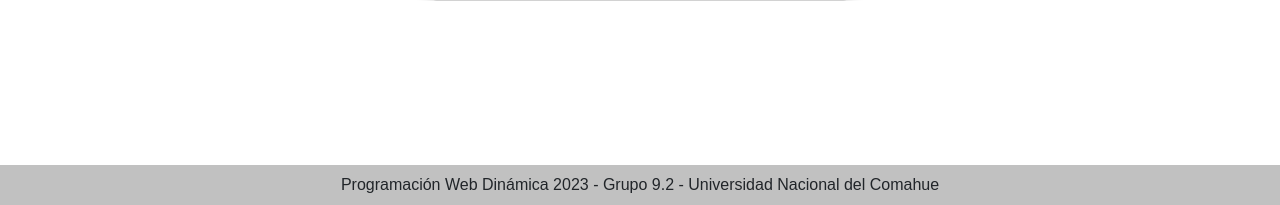
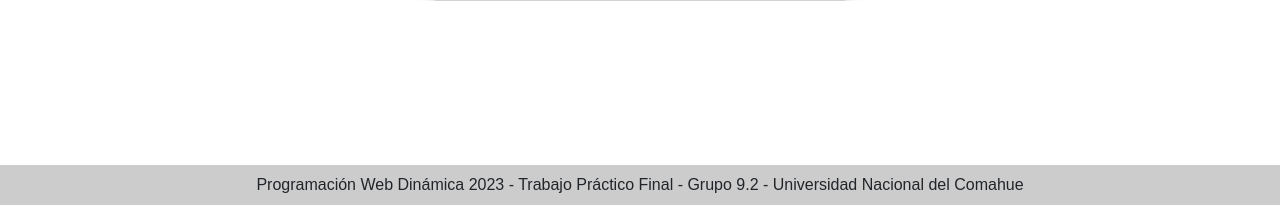
Before and after one commit to abialmiron/TPFINALPWD, a PHP site: page /Vista/public/registro.php in a window 1280 px wide. Shown: the part 595-800 px from the top of the page. Run offline with PHP 8.4, Linux system fonts and the light colour scheme; some libraries are stand-ins or nearby versions.

Commit message:
refactor: :recycle: se acomodan algunas cosas

```diff
--- a/Vista/Estructura/footer.php
+++ b/Vista/Estructura/footer.php
@@ -1,13 +1,13 @@
-<footer class=" text-center text-white" style="background-color: #f1f1f1;">
-  <div class="text-center text-dark p-2" style="background-color: rgba(0, 0, 0, 0.2);">
-    Programación Web Dinámica 2023 - Grupo 9.2 - Universidad Nacional del Comahue
+<footer class=" text-center text-white" >
+  <div class="text-center text-dark p-2" ">
+    Programación Web Dinámica 2023 - Trabajo Práctico Final - Grupo 9.2 - Universidad Nacional del Comahue
   </div>
 </footer>
 </body>
 </html>
+<!-- AQUI LOS LLAMADOS A SCRIPTS -->
 <script src="<?php echo BASE_URL ?>Vista/js/jquery/jquery-3.7.1.min.js"></script>
 <script src="<?php echo BASE_URL ?>Vista/js/bootstrap.bundle.min.js"></script>
 <script src="<?php echo BASE_URL ?>Vista/js/validator.js"></script>
 <script src="<?php echo BASE_URL ?>Vista/js/menu.js"></script>
 <script src="<?php echo BASE_URL ?>Vista/js/cerrarSesion.js"></script>
-<?php// include (INCLUDES_PATH."scripts.php"); ?>
--- a/Vista/css/estilos.css
+++ b/Vista/css/estilos.css
@@ -67,8 +67,10 @@ body::-webkit-scrollbar {
 }
 footer {
 	margin-top: auto;
+	/* background-color: #f1f1f1; */
+	background-color: rgba(0, 0, 0, 0.2);
 }
-
+footer div
 .logo-animado {
 	height: 50vh;
 	top: 50%;
--- a/Vista/js/registrarse.js
+++ b/Vista/js/registrarse.js
@@ -1,3 +1,4 @@
+$(document).ready(function () {
  $('form').submit(function (e) {
         e.preventDefault();
         const forms = document.querySelectorAll('.needs-validation');
@@ -61,3 +62,4 @@ function registerFailure() {
 function recargarPagina() {
     location.reload();
 }
+});
--- a/Vista/public/registro.php
+++ b/Vista/public/registro.php
@@ -1,7 +1,6 @@
 <?php
 include_once("../estructura/head.php");
 ?>
-<script src="../js/md5.js"></script>
 <main class='row justify-content-center align-items-center m-auto'>
 <div class="container-fluid">
     <div class="card shadow col-sm-8 col-md-6 col-lg-5 col-xl-4 mx-auto">
```
